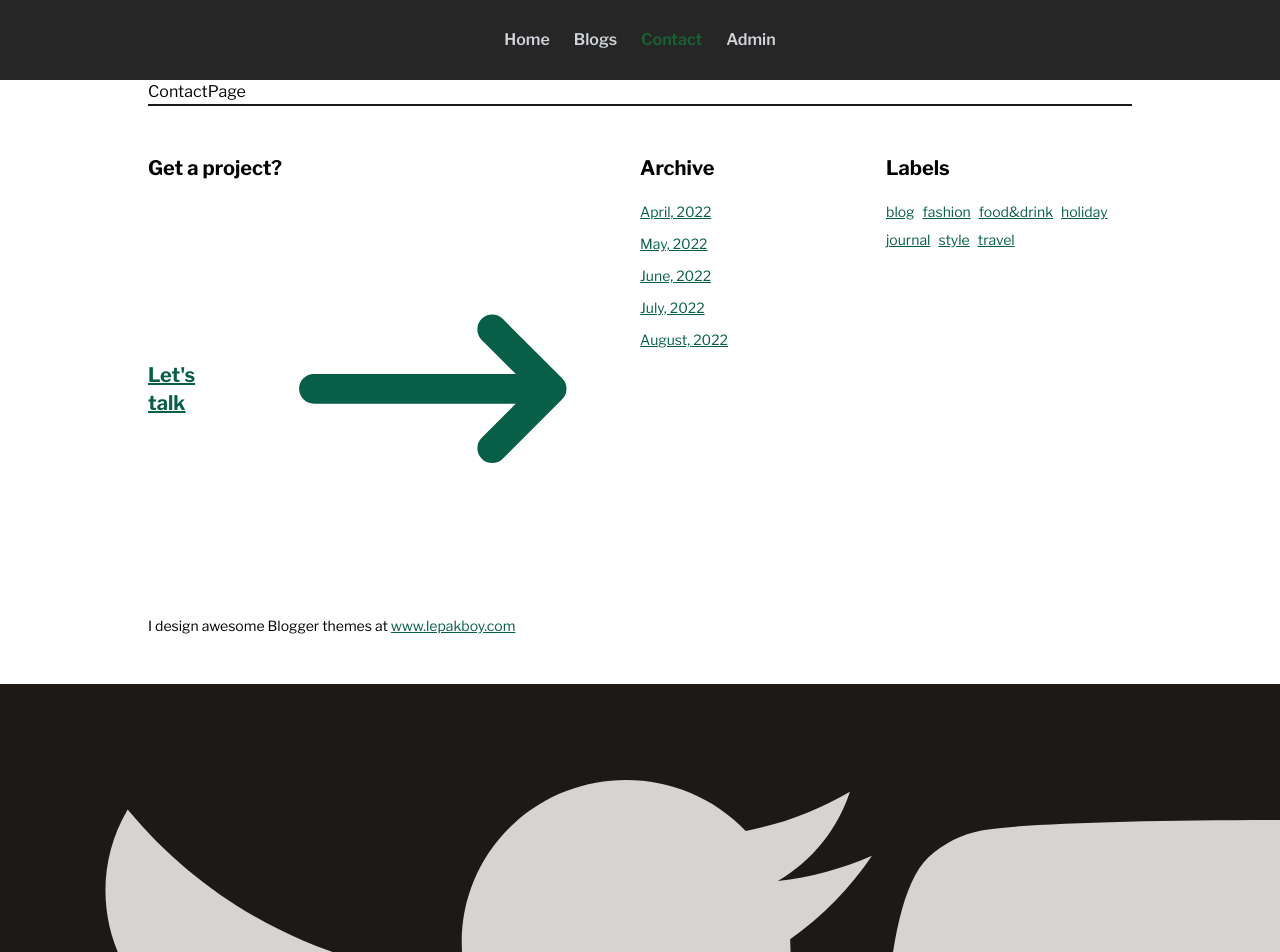
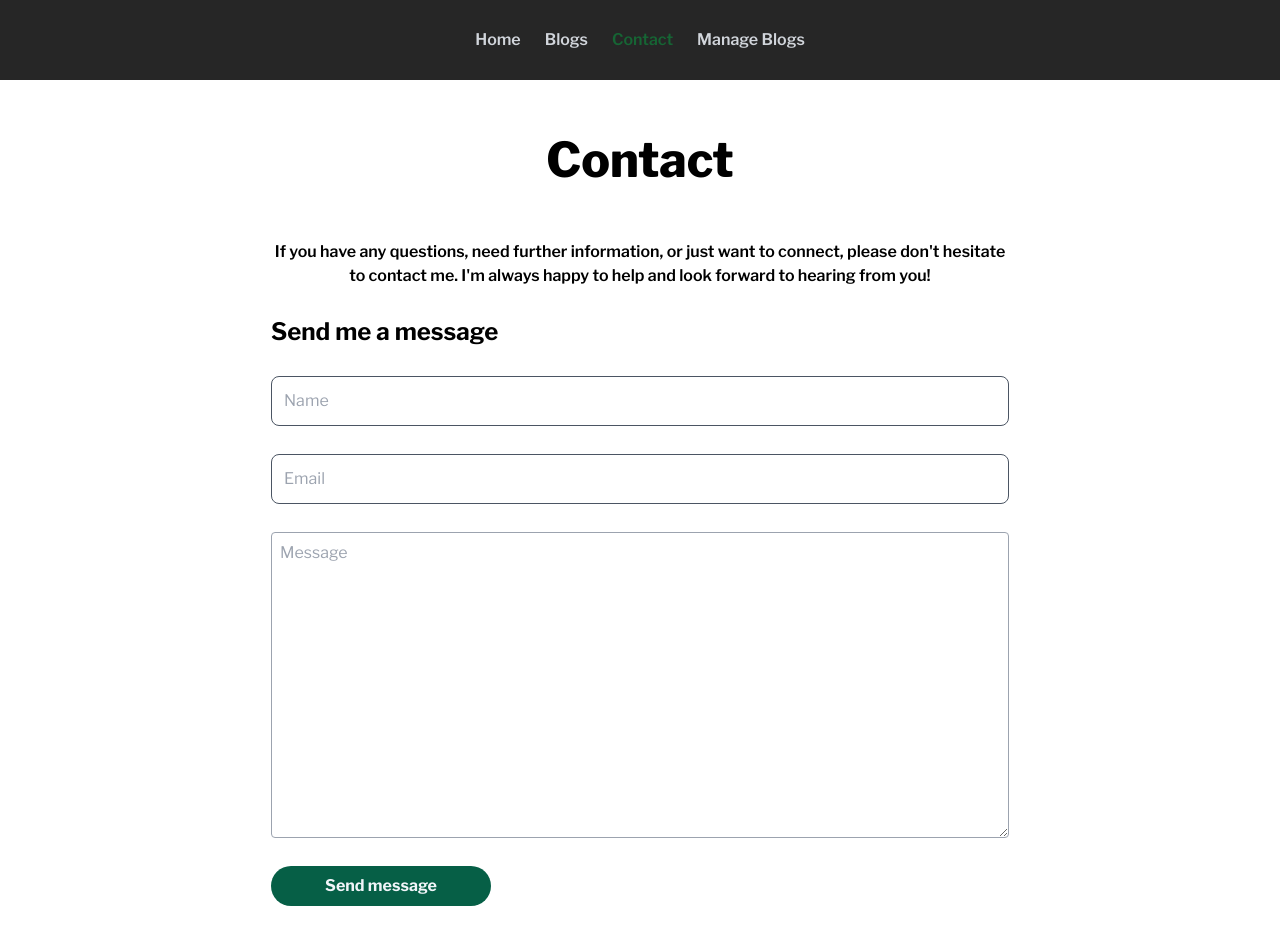
Before and after one commit to LepakBoy/blogs_page, a Next.js app: page /contact in a window 1280 px wide. Shown: the top 952 px of the page. Built offline with nearby package versions, Linux system fonts and the light colour scheme.

Commit message:
contact page, post interface add createdAt

```diff
--- a/src/app/admin/page.tsx
+++ b/src/app/admin/page.tsx
@@ -6,7 +6,6 @@ export default function AdminPage() {
   return (
     <div>
       <TitlePage title="Post your article" />
-
       <InputForm />
     </div>
   );
--- a/src/app/blog/[slug]/page.tsx
+++ b/src/app/blog/[slug]/page.tsx
@@ -30,7 +30,7 @@ export default async function SingleBlogPage({
           Lepakboy
         </Link>
         <span className="mx-3">-</span>
-        {moment(post?.datePost).format('MMM DD, YYYY') as string}
+        {moment(post?.createdAt).format('MMM DD, YYYY') as string}
       </h5>
       <h2 className="text-2xl md:text-5xl font-semibold text-center my-4 md:my-7">
         {post?.title}
@@ -45,8 +45,11 @@ export default async function SingleBlogPage({
         width={200}
         alt="blog_image"
       />
-      <div className="first-letter:text-7xl first-letter:float-left first-letter:font-extrabold first-letter:mr-3 text-base md:text-lg md:w-3/4 mx-auto my-20 md:my-32">
-        <div dangerouslySetInnerHTML={{ __html: post?.desc as string }} />
+      <div className="text-base md:text-lg md:w-3/4 mx-auto my-20 md:my-32">
+        <div
+          className="first-letter:text-7xl first-letter:float-left first-letter:font-extrabold first-letter:mr-3"
+          dangerouslySetInnerHTML={{ __html: post?.desc as string }}
+        />
       </div>
     </section>
   );
--- a/src/app/contact/page.tsx
+++ b/src/app/contact/page.tsx
@@ -1,5 +1,46 @@
 import React from 'react';
+import TitlePage from '../components/molecule/titlePage';
+import InputForm from '../admin/form/inputForm';
+import InputFormComponent from '../components/molecule/inputForm';
 
 export default function ContactPage() {
-  return <div>ContactPage</div>;
+  return (
+    <div>
+      <TitlePage title="Contact" />
+      <div>
+        <h2 className="w-3/4 font-semibold text-center mx-auto">
+          If you have any questions, need further information, or just want to
+          connect, please don't hesitate to contact me. I'm always happy to help
+          and look forward to hearing from you!
+        </h2>
+        <form
+          className="flex flex-col gap-7 py-7 md:w-3/4 mx-auto"
+          action=""
+        >
+          <h3 className="font-bold text-2xl">Send me a message</h3>
+          <InputFormComponent
+            name="name"
+            placeholder="Name"
+            type="text"
+          />
+          <InputFormComponent
+            name="email"
+            placeholder="Email"
+            type="text"
+          />
+          <textarea
+            className="p-2 border-gray-400 border rounded"
+            rows={12}
+            placeholder="Message"
+          />
+          <button
+            type="submit"
+            className="mb-5 bg-emerald-800 p-2 w-[220px] text-slate-100 font-bold text-md rounded-full"
+          >
+            Send message
+          </button>
+        </form>
+      </div>
+    </div>
+  );
 }
--- a/src/app/static/nabarLink.ts
+++ b/src/app/static/nabarLink.ts
@@ -2,5 +2,5 @@ export const navLinks = [
     {name:"Home", link:"/"},
     {name:"Blogs", link:"/blog"},
     {name:"Contact", link:"/contact"},
-    {name:"Admin", link:"/admin"},
+    {name:"Manage Blogs", link:"/admin"},
 ]
--- a/src/lib/interfaces.ts
+++ b/src/lib/interfaces.ts
@@ -7,6 +7,7 @@ export interface IPost{
     img: string,
     slug: string,
     labels: string[] | string,
+    createdAt?: Date,
     datePost?: Date
 }
 
```
